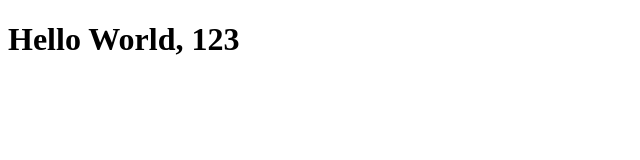
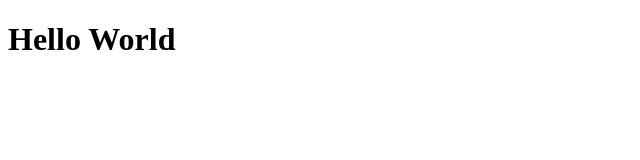
Before and after one commit to wiseterms/revou-latihan-1, a plain HTML site: page index.html in a window 1280 px wide. Shown: the full height of the page, 0-640 px from the left. Drawn offline with Linux system fonts and the light colour scheme.

Commit message:
third commit

```diff
--- a/index.html
+++ b/index.html
@@ -4,6 +4,6 @@
         <title>Website Ku</title>
     </head>
     <body>
-        <h1>Hello World, 123</h1>
+        <h1>Hello World</h1>
     </body>
 </html>
```
